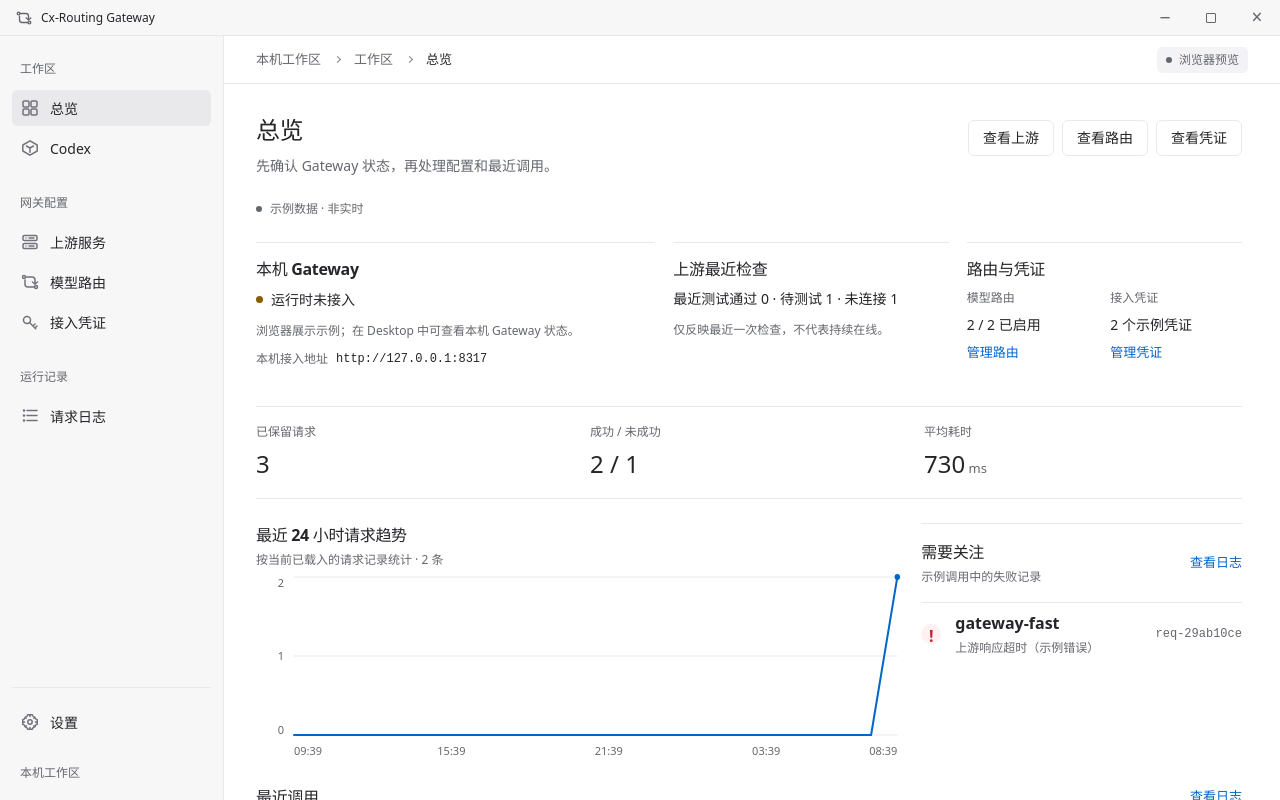
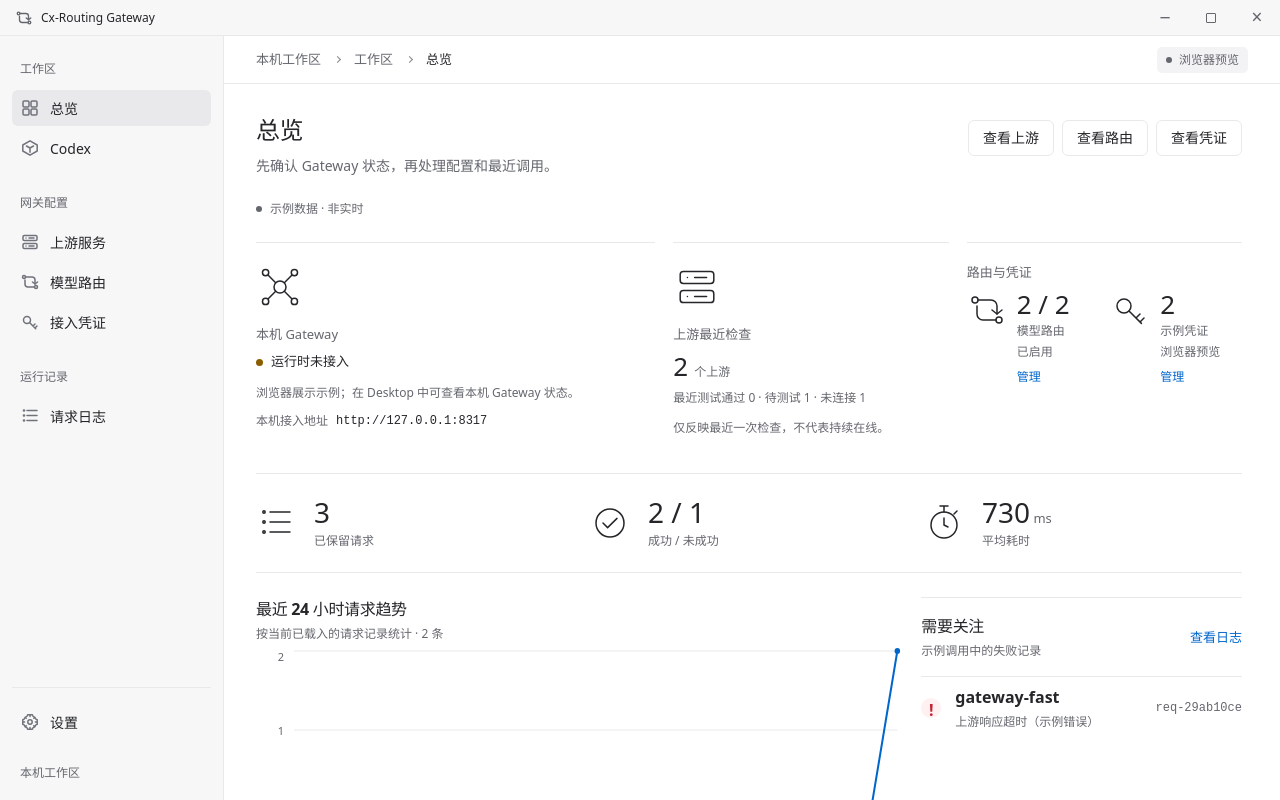
Before and after one commit to AiaiJei/Cx-Routing-Gateway, a React (Vite) app in the folder apps/desktop/: page / in a window 1280 px wide. Built offline with nearby package versions, Linux system fonts and the light colour scheme.

Commit message:
feat: prioritize icons in gateway overview

```diff
--- /dev/null
+++ b/apps/desktop/src/components/OverviewIcon.tsx
@@ -0,0 +1,19 @@
+import { NavigationIcon } from "./NavigationIcon";
+import type { NavigationIconName } from "./NavigationIcon";
+
+type OverviewIconName = NavigationIconName | "gateway" | "outcomes" | "duration";
+
+/** Larger overview symbols share the navigation icon family's line treatment. */
+export function OverviewIcon({ name, size = 48 }: { name: OverviewIconName; size?: 32 | 40 | 48 }) {
+  return (
+    <span className="overview-icon" data-size={size} aria-hidden="true">
+      {name === "gateway" || name === "outcomes" || name === "duration" ? (
+        <svg viewBox="0 0 20 20" fill="none" stroke="currentColor" strokeWidth="1.5" strokeLinecap="round" strokeLinejoin="round" focusable="false">
+          {name === "gateway" && <><circle cx="10" cy="10" r="2.5" /><circle cx="4" cy="4" r="1.3" /><circle cx="16" cy="4" r="1.3" /><circle cx="4" cy="16" r="1.3" /><circle cx="16" cy="16" r="1.3" /><path d="m8.2 8.2-3-3m6.6 3 3-3m-6.6 6.6-3 3m6.6-3 3 3" /></>}
+          {name === "outcomes" && <><circle cx="10" cy="10" r="7" /><path d="m6.5 10 2.3 2.3 4.7-4.6" /></>}
+          {name === "duration" && <><circle cx="10" cy="11" r="6.5" /><path d="M8 1.5h4M10 1.5v3M15 5.5l1.5-1.5M10 7.5V11l2 1" /></>}
+        </svg>
+      ) : <NavigationIcon name={name} />}
+    </span>
+  );
+}
--- a/apps/desktop/src/pages/OverviewPage.tsx
+++ b/apps/desktop/src/pages/OverviewPage.tsx
@@ -3,6 +3,7 @@ import { Link } from "react-router";
 import { EmptyResult, FixtureNotice, PageHeader } from "../components/PageHeader";
 import { ProtocolFlow } from "../components/ProtocolBadge";
 import { OverviewUsageChart } from "../components/OverviewUsageChart";
+import { OverviewIcon } from "../components/OverviewIcon";
 import { useWorkspace } from "../data/use-workspace";
 import "../styles/overview.css";
 
@@ -25,9 +26,9 @@ export function OverviewPage() {
   const enabledRoutes = routes.filter((route) => route.enabled).length;
   const activeCredentials = credentials.filter((credential) => credential.status === "运行时").length;
   const revokedCredentials = credentials.filter((credential) => credential.status === "已撤销").length;
-  const credentialSummary = data.meta.live
-    ? `${activeCredentials} 有效 · ${revokedCredentials} 已撤销`
-    : `${credentials.length} 个示例凭证`;
+  const credentialCount = data.meta.live ? activeCredentials : credentials.length;
+  const credentialCaption = data.meta.live ? "有效凭证" : "示例凭证";
+  const credentialState = data.meta.live ? `${revokedCredentials} 已撤销` : "浏览器预览";
   const gatewayStatus = data.meta.live ? gateway.state : "运行时未接入";
   const gatewayStateTone = !data.meta.live || gateway.state === "未接入" ? "warning" : gateway.state === "运行中" ? "running" : "failed";
   const gatewayDescription = data.meta.live
@@ -37,7 +38,7 @@ export function OverviewPage() {
   if (loading || error) return <WorkspaceState title="总览" loading={loading} error={error} />;
 
   return (
-    <div className="page-content">
+    <div className="page-content overview-page">
       <PageHeader
         title="总览"
         description="先确认 Gateway 状态，再处理配置和最近调用。"
@@ -53,8 +54,9 @@ export function OverviewPage() {
 
       <section className="overview-status-grid" aria-label="Gateway 与配置状态">
         <section className="overview-status overview-status--gateway" aria-labelledby="gateway-status-title">
+          <OverviewIcon name="gateway" />
           <h2 id="gateway-status-title" className="section-title">本机 Gateway</h2>
-          <p className="overview-status__value">
+          <p className="overview-status__value overview-status__state">
             <span className={`overview-state-dot overview-state-dot--${gatewayStateTone}`} aria-hidden="true" />
             {gatewayStatus}
           </p>
@@ -63,23 +65,33 @@ export function OverviewPage() {
         </section>
 
         <section className="overview-status" aria-labelledby="upstream-status-title">
+          <OverviewIcon name="upstreams" />
           <h2 id="upstream-status-title" className="section-title">上游最近检查</h2>
-          <strong>{`最近测试通过 ${checkedUpstreams} · 待测试 ${pendingUpstreams} · 未连接 ${disconnectedUpstreams}`}</strong>
+          <div className="overview-resource-count"><strong className="overview-status__count">{upstreams.length}</strong><span>个上游</span></div>
+          <p className="overview-check-summary">{`最近测试通过 ${checkedUpstreams} · 待测试 ${pendingUpstreams} · 未连接 ${disconnectedUpstreams}`}</p>
           <p className="helper-text">仅反映最近一次检查，不代表持续在线。</p>
         </section>
 
-        <section className="overview-status" aria-labelledby="configuration-status-title">
+        <section className="overview-status overview-status--configuration" aria-labelledby="configuration-status-title">
           <h2 id="configuration-status-title" className="section-title">路由与凭证</h2>
           <div className="overview-status__config-summary">
-            <div>
-              <span className="metric-label">模型路由</span>
-              <strong>{`${enabledRoutes} / ${routes.length} 已启用`}</strong>
-              <Link to="/routes" className="quiet-link">管理路由</Link>
+            <div className="overview-config-metric" role="group" aria-label="模型路由">
+              <OverviewIcon name="routes" size={40} />
+              <div className="overview-config-metric__content">
+                <strong className="overview-status__count">{`${enabledRoutes} / ${routes.length}`}</strong>
+                <span className="metric-label">模型路由</span>
+                <span className="overview-status__caption">已启用</span>
+              </div>
+              <Link to="/routes" className="quiet-link">管理</Link>
             </div>
-            <div>
-              <span className="metric-label">接入凭证</span>
-              <strong>{credentialSummary}</strong>
-              <Link to="/credentials" className="quiet-link">管理凭证</Link>
+            <div className="overview-config-metric" role="group" aria-label="接入凭证">
+              <OverviewIcon name="credentials" size={40} />
+              <div className="overview-config-metric__content">
+                <strong className="overview-status__count">{credentialCount}</strong>
+                <span className="metric-label">{credentialCaption}</span>
+                <span className="overview-status__caption">{credentialState}</span>
+              </div>
+              <Link to="/credentials" className="quiet-link">管理</Link>
             </div>
           </div>
         </section>
@@ -87,11 +99,17 @@ export function OverviewPage() {
 
       <section className="overview-metrics" aria-labelledby="overview-metrics-title">
         <h2 id="overview-metrics-title" className="sr-only">运行概况</h2>
-        <div><span className="metric-label">已保留请求</span><strong>{totalRequests}</strong></div>
-        <div><span className="metric-label">成功 / 未成功</span><strong>{`${successfulRequests} / ${unsuccessfulRequests}`}</strong></div>
-        <div>
-          <span className="metric-label">平均耗时</span>
-          <strong>{averageDuration === null ? "—" : <>{averageDuration}<small> ms</small></>}</strong>
+        <div role="group" aria-label="已保留请求">
+          <OverviewIcon name="logs" size={40} />
+          <div className="overview-metric__content"><strong className="overview-metric__value">{totalRequests}</strong><span className="overview-metric__caption">已保留请求</span></div>
+        </div>
+        <div role="group" aria-label="成功 / 未成功">
+          <OverviewIcon name="outcomes" size={40} />
+          <div className="overview-metric__content"><strong className="overview-metric__value">{`${successfulRequests} / ${unsuccessfulRequests}`}</strong><span className="overview-metric__caption">成功 / 未成功</span></div>
+        </div>
+        <div role="group" aria-label="平均耗时">
+          <OverviewIcon name="duration" size={40} />
+          <div className="overview-metric__content"><strong className="overview-metric__value">{averageDuration === null ? "—" : <>{averageDuration}<small> ms</small></>}</strong><span className="overview-metric__caption">平均耗时</span></div>
         </div>
       </section>
 
--- a/apps/desktop/src/styles/overview.css
+++ b/apps/desktop/src/styles/overview.css
@@ -1,18 +1,38 @@
 .overview-status-grid { display: grid; grid-template-columns: minmax(0, 1.45fr) repeat(2, minmax(0, 1fr)); gap: 18px; align-items: start; }
-.overview-status { display: grid; align-content: start; gap: 8px; min-width: 0; padding: 14px 0; border-top: 1px solid var(--border); }
-.overview-status strong { font-size: 14px; font-weight: 500; line-height: 1.45; overflow-wrap: anywhere; }
+.overview-icon { display: inline-flex; width: 48px; height: 48px; flex: 0 0 48px; color: var(--text); }
+.overview-icon[data-size="32"] { width: 32px; height: 32px; flex-basis: 32px; }
+.overview-icon[data-size="40"] { width: 40px; height: 40px; flex-basis: 40px; }
+.overview-icon svg { display: block; width: 100%; height: 100%; }
+.overview-icon svg * { vector-effect: non-scaling-stroke; }
+.overview-status { display: grid; align-content: start; gap: 8px; min-width: 0; padding: 20px 0 12px; border-top: 1px solid var(--border); }
+.overview-status .overview-icon { margin-bottom: 6px; }
+.overview-page .overview-status .section-title { font-size: 13px; font-weight: 500; letter-spacing: 0; color: var(--muted); }
+.overview-status strong { font-size: 26px; font-weight: 400; line-height: 1.2; overflow-wrap: anywhere; }
+.overview-status strong.overview-status__count { font-size: 26px; font-weight: 400; line-height: 1.1; }
+.overview-config-metric .overview-status__count { font-size: 24px; }
+.overview-resource-count { display: flex; align-items: baseline; gap: 6px; }
+.overview-resource-count span { color: var(--muted); font-size: 12px; }
+.overview-check-summary { margin: 0; color: var(--muted); font-size: 12px; line-height: 1.5; }
 .overview-status__config-summary { display: grid; grid-template-columns: repeat(2, minmax(0, 1fr)); gap: 12px; min-width: 0; }
-.overview-status__config-summary > div { display: grid; align-content: start; gap: 8px; min-width: 0; }
-.overview-status__value { display: flex; align-items: center; gap: 8px; margin: 0; font-size: 14px; font-weight: 500; }
+.overview-status__config-summary > div { min-width: 0; }
+.overview-config-metric { display: grid; grid-template-columns: 40px minmax(0, 1fr); column-gap: 10px; row-gap: 7px; align-content: start; }
+.overview-config-metric > .overview-icon { grid-row: 1 / span 4; }
+.overview-config-metric__content { display: grid; gap: 3px; min-width: 0; }
+.overview-config-metric__content .overview-status__count { font-size: 22px; }
+.overview-status__caption { color: var(--muted); font-size: 12px; }
+.overview-config-metric .quiet-link { grid-column: 2; font-size: 12px; }
+.overview-status__value { display: flex; align-items: center; gap: 8px; margin: 0; font-size: 13px; font-weight: 400; }
 .overview-state-dot { width: 7px; height: 7px; flex: 0 0 auto; border-radius: 50%; background: var(--warning); }
 .overview-state-dot--running { background: var(--positive); }
 .overview-state-dot--failed { background: var(--negative); }
 .endpoint-inline { display: flex; flex-wrap: wrap; align-items: center; gap: 8px; margin-top: 2px; }
 .endpoint-inline code { overflow-wrap: anywhere; }
 .overview-actions { display: flex; flex-wrap: wrap; justify-content: flex-start; gap: 8px; margin-top: 4px; }
-.overview-metrics { display: grid; grid-template-columns: repeat(3, minmax(0, 1fr)); gap: 16px; padding: 16px 0; border-block: 1px solid var(--border); }
-.overview-metrics > div { display: grid; gap: 5px; min-width: 0; }
-.overview-metrics strong { font-size: 24px; font-weight: 400; }
+.overview-metrics { display: grid; grid-template-columns: repeat(3, minmax(0, 1fr)); gap: 16px; padding: 22px 0; border-block: 1px solid var(--border); }
+.overview-metrics > div { display: flex; align-items: center; gap: 18px; min-width: 0; }
+.overview-metric__content { display: grid; gap: 4px; min-width: 0; }
+.overview-metrics strong { font-size: 28px; font-weight: 400; line-height: 1.15; }
+.overview-metric__caption { color: var(--muted); font-size: 12px; }
 .overview-metrics small { color: var(--muted); font-size: 13px; }
 .overview-activity-grid { display: grid; grid-template-columns: minmax(0, 2fr) minmax(250px, 1fr); gap: 24px; align-items: start; }
 .attention-panel { display: grid; align-content: start; gap: 16px; min-width: 0; padding: 16px 0; border-top: 1px solid var(--border); }
@@ -44,6 +64,7 @@
   .overview-metrics > div:last-child { grid-column: 1 / -1; }
   .overview-status--configuration { grid-column: auto; }
   .overview-activity-grid { grid-template-columns: minmax(0, 1fr); gap: 18px; }
+  .overview-status__config-summary { gap: 10px; }
   .overview-actions .geist-button { flex-grow: 1; }
 }
 
```
Also changed, not shown: 9 other files (tests, documents, lock files or other folders).
